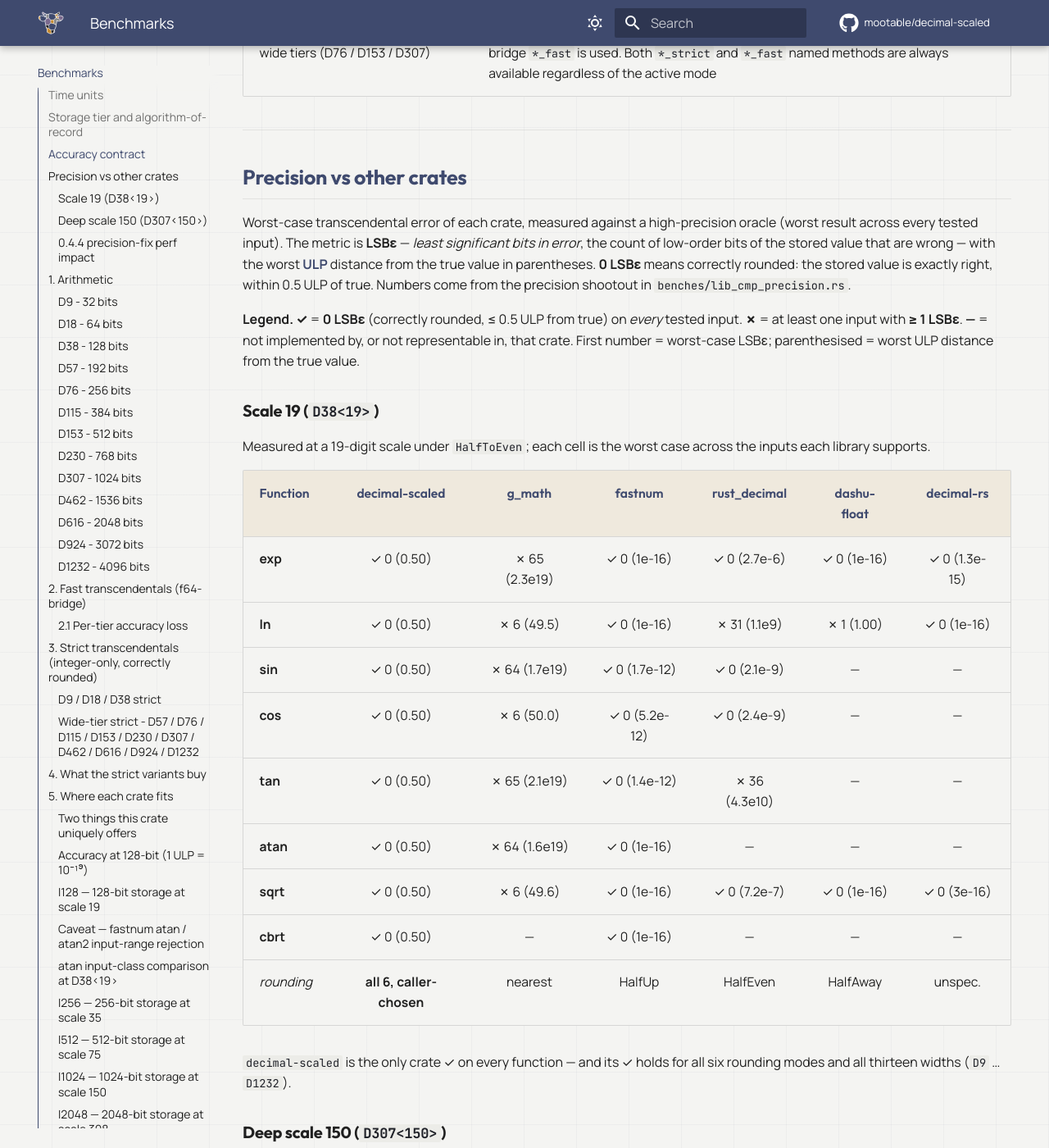
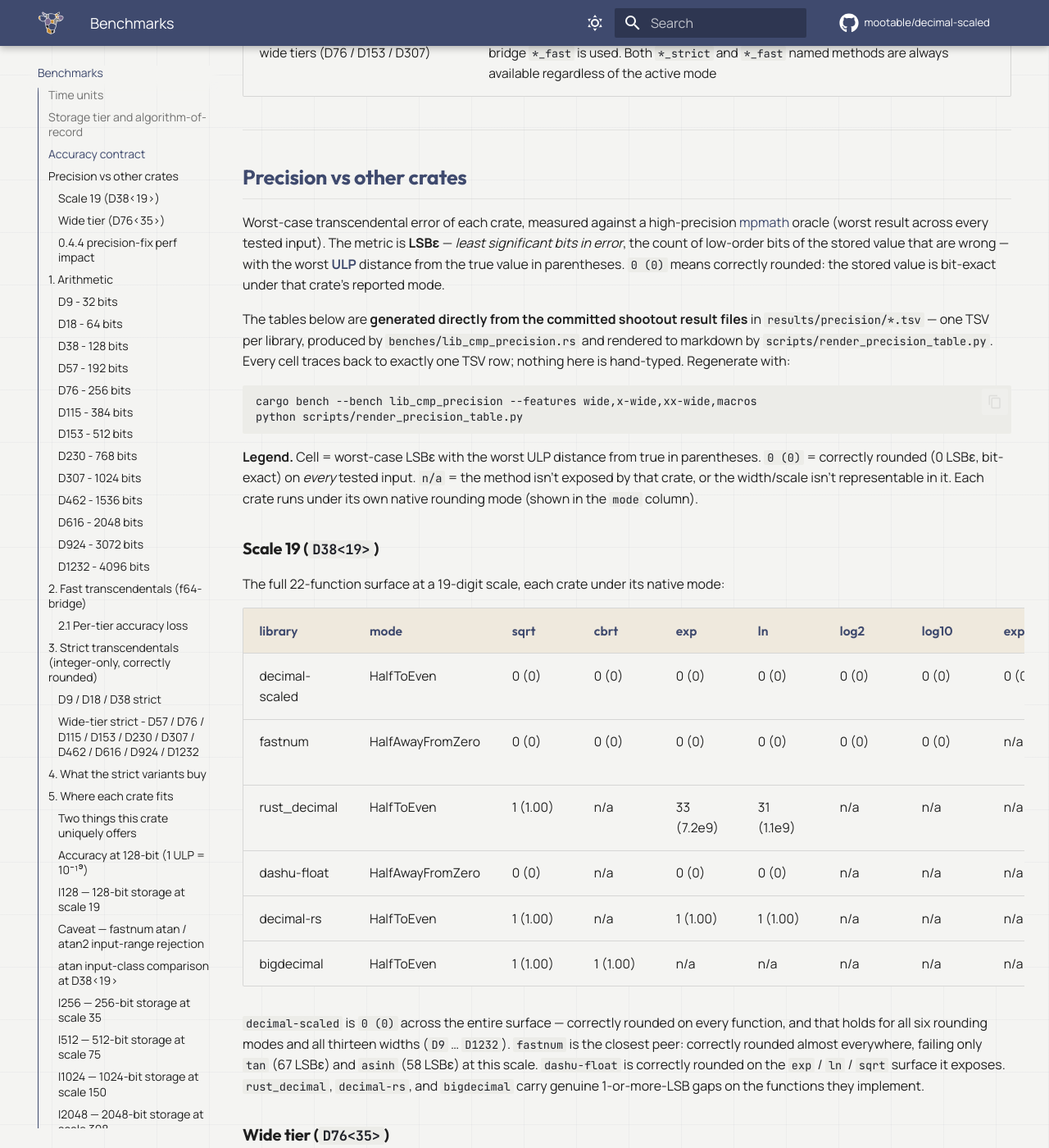
Before and after one commit to mootable/decimal-scaled, an MkDocs documentation site: the page built from docs/benchmarks.md, in a window 1280 px wide and 1400 px high, scrolled down 4172 px. Shown: the whole window at 82% size. Built offline with MkDocs 1.6.1 and Material for MkDocs 9.7.7, drawn with Linux system fonts in a browser that asks for light colours; comment, search, counter and statistics services are not loaded; some of the changed text lies outside the part shown.

Commit message:
docs(precision): regenerate README + benchmarks LSBε tables from results/precision/*.tsv (#68)
The README precision-USP table and the benchmarks LSBε section both
understated the field: they marked fastnum correctly-rounded on every
function and implied an all-✓-vs-failing split that the harness data
does not support. They also carried a `g_math` column and a deep
150-digit table with no backing result file.

Regenerate both tables straight from the committed shootout result
files (results/precision/*.tsv, the single source produced by
benches/lib_cmp_precision.rs). Add scripts/render_precision_table.py —
the Python sibling of the bench's render_from_files routine (same
column order, same `lsbe (ulp)` cell format) — so the markdown can be
refreshed without re-running the multi-minute oracle sweep. Every cell
now traces back to exactly one TSV row.

Corrected reality:
- decimal-scaled: 0 (0) across the whole 22-function surface, both widths
- fastnum: correctly rounded almost everywhere, failing only tan
  (67 LSBε, 1.1e20 ULP) and asinh (58 LSBε) at D38<19>
- dashu-float: correctly rounded on its exp/ln/sqrt surface
- rust_decimal / decimal-rs / bigdecimal: genuine 1+ LSB gaps

Drop the unbacked g_math column and the deep-150 table from the
shootout section (no TSV source); the separate library_comparison
spot-check and survey tables that legitimately cite g_math are
untouched.

````diff
--- a/docs/benchmarks.md
+++ b/docs/benchmarks.md
@@ -136,66 +136,77 @@
 ## Precision vs other crates
 
 Worst-case transcendental error of each crate, measured against a
-high-precision oracle (worst result across every tested input). The
-metric is **LSBε** — *least significant bits in error*, the count of
-low-order bits of the stored value that are wrong — with the worst
-**[ULP][ULP]** distance from the true value in parentheses. **0 LSBε**
-means correctly rounded: the stored value is exactly right, within
-0.5 ULP of true. Numbers come from the precision shootout in
-[`benches/lib_cmp_precision.rs`](../benches/lib_cmp_precision.rs).
+high-precision [mpmath][mpmath] oracle (worst result across every
+tested input). The metric is **LSBε** — *least significant bits in
+error*, the count of low-order bits of the stored value that are wrong
+— with the worst **[ULP][ULP]** distance from the true value in
+parentheses. `0 (0)` means correctly rounded: the stored value is
+bit-exact under that crate's reported mode.
+
+The tables below are **generated directly from the committed shootout
+result files** in [`results/precision/*.tsv`](../results/precision/)
+— one TSV per library, produced by
+[`benches/lib_cmp_precision.rs`](../benches/lib_cmp_precision.rs) and
+rendered to markdown by
+[`scripts/render_precision_table.py`](../scripts/render_precision_table.py).
+Every cell traces back to exactly one TSV row; nothing here is
+hand-typed. Regenerate with:
+
+```sh
+cargo bench --bench lib_cmp_precision --features wide,x-wide,xx-wide,macros
+python scripts/render_precision_table.py
+```
 
 [ULP]: https://en.wikipedia.org/wiki/Unit_in_the_last_place
-
-**Legend.** **✓** = **0 LSBε** (correctly rounded, ≤ 0.5 ULP from
-true) on *every* tested input. **✗** = at least one input with
-**≥ 1 LSBε**. **—** = not implemented by, or not representable in,
-that crate. First number = worst-case LSBε; parenthesised = worst
-ULP distance from the true value.
+[mpmath]: https://mpmath.org/
+
+**Legend.** Cell = worst-case LSBε with the worst ULP distance from
+true in parentheses. `0 (0)` = correctly rounded (0 LSBε, bit-exact)
+on *every* tested input. `n/a` = the method isn't exposed by that
+crate, or the width/scale isn't representable in it. Each crate runs
+under its own native rounding mode (shown in the `mode` column).
 
 ### Scale 19 (`D38<19>`)
 
-Measured at a 19-digit scale under `HalfToEven`; each cell is the
-worst case across the inputs each library supports.
-
-| Function | decimal-scaled | g_math | fastnum | rust_decimal | dashu-float | decimal-rs |
-|---|:--:|:--:|:--:|:--:|:--:|:--:|
-| **exp**  | ✓ 0 (0.50) | ✗ 65 (2.3e19) | ✓ 0 (1e-16)  | ✓ 0 (2.7e-6) | ✓ 0 (1e-16) | ✓ 0 (1.3e-15) |
-| **ln**   | ✓ 0 (0.50) | ✗ 6 (49.5)    | ✓ 0 (1e-16)  | ✗ 31 (1.1e9) | ✗ 1 (1.00) | ✓ 0 (1e-16) |
-| **sin**  | ✓ 0 (0.50) | ✗ 64 (1.7e19) | ✓ 0 (1.7e-12)| ✓ 0 (2.1e-9) | — | — |
-| **cos**  | ✓ 0 (0.50) | ✗ 6 (50.0)    | ✓ 0 (5.2e-12)| ✓ 0 (2.4e-9) | — | — |
-| **tan**  | ✓ 0 (0.50) | ✗ 65 (2.1e19) | ✓ 0 (1.4e-12)| ✗ 36 (4.3e10) | — | — |
-| **atan** | ✓ 0 (0.50) | ✗ 64 (1.6e19) | ✓ 0 (1e-16)  | — | — | — |
-| **sqrt** | ✓ 0 (0.50) | ✗ 6 (49.6)    | ✓ 0 (1e-16)  | ✓ 0 (7.2e-7) | ✓ 0 (1e-16) | ✓ 0 (3e-16) |
-| **cbrt** | ✓ 0 (0.50) | — | ✓ 0 (1e-16) | — | — | — |
-| *rounding* | **all 6, caller-chosen** | nearest | HalfUp | HalfEven | HalfAway | unspec. |
-
-`decimal-scaled` is the only crate ✓ on every function — and its ✓
-holds for all six rounding modes and all thirteen widths
-(`D9` … `D1232`).
-
-### Deep scale 150 (`D307<150>`)
-
-Repeat the test at a 150-digit scale. The fixed-precision crates
-(g_math ≈ 19, rust_decimal ≈ 28, fastnum ≈ 34, decimal-rs ≈ 38
-digits) can no longer represent the value at all, so they score "—".
-The lone arbitrary-precision peer that reaches it, `dashu-float`,
-still misses `ln`. Only `decimal-scaled` computes all eight functions
-correctly at this depth.
-
-| Function | decimal-scaled | dashu-float | g_math | fastnum | rust_decimal | decimal-rs | bigdecimal |
-|---|:--:|:--:|:--:|:--:|:--:|:--:|:--:|
-| **exp**  | ✓ 0 (0.00) | ✓ 0 (0.00) | — | — | — | — | — |
-| **ln**   | ✓ 0 (0.00) | ✗ 1 (1.00) | — | — | — | — | — |
-| **sin**  | ✓ 0 (0.00) | — | — | — | — | — | — |
-| **cos**  | ✓ 0 (0.00) | — | — | — | — | — | — |
-| **tan**  | ✓ 0 (0.00) | — | — | — | — | — | — |
-| **atan** | ✓ 0 (0.00) | — | — | — | — | — | — |
-| **sqrt** | ✓ 0 (0.00) | ✓ 0 (0.00) | — | — | — | — | — |
-| **cbrt** | ✓ 0 (0.00) | — | — | — | — | — | — |
-
-`decimal-scaled` is the only all-✓ crate at both scales — the
-guarantee holds across all six rounding modes and all thirteen
-widths.
+The full 22-function surface at a 19-digit scale, each crate under its
+native mode:
+
+| library | mode | sqrt | cbrt | exp | ln | log2 | log10 | exp2 | sin | cos | tan | atan | asin | acos | sinh | cosh | tanh | asinh | acosh | atanh | log | atan2 | powf |
+|---|---|---|---|---|---|---|---|---|---|---|---|---|---|---|---|---|---|---|---|---|---|---|---|
+| decimal-scaled | HalfToEven | 0 (0) | 0 (0) | 0 (0) | 0 (0) | 0 (0) | 0 (0) | 0 (0) | 0 (0) | 0 (0) | 0 (0) | 0 (0) | 0 (0) | 0 (0) | 0 (0) | 0 (0) | 0 (0) | 0 (0) | 0 (0) | 0 (0) | 0 (0) | 0 (0) | 0 (0) |
+| fastnum | HalfAwayFromZero | 0 (0) | 0 (0) | 0 (0) | 0 (0) | 0 (0) | 0 (0) | n/a | 0 (0) | 0 (0) | 67 (1.1e20) | 0 (0) | 0 (0) | 0 (0) | 0 (0) | 0 (0) | 0 (0) | 58 (2.0e17) | 0 (0) | 0 (0) | n/a | n/a | 0 (0) |
+| rust_decimal | HalfToEven | 1 (1.00) | n/a | 33 (7.2e9) | 31 (1.1e9) | n/a | n/a | n/a | 1 (1.00) | 1 (1.00) | 36 (4.3e10) | n/a | n/a | n/a | n/a | n/a | n/a | n/a | n/a | n/a | n/a | n/a | n/a |
+| dashu-float | HalfAwayFromZero | 0 (0) | n/a | 0 (0) | 0 (0) | n/a | n/a | n/a | n/a | n/a | n/a | n/a | n/a | n/a | n/a | n/a | n/a | n/a | n/a | n/a | n/a | n/a | n/a |
+| decimal-rs | HalfToEven | 1 (1.00) | n/a | 1 (1.00) | 1 (1.00) | n/a | n/a | n/a | n/a | n/a | n/a | n/a | n/a | n/a | n/a | n/a | n/a | n/a | n/a | n/a | n/a | n/a | n/a |
+| bigdecimal | HalfToEven | 1 (1.00) | 1 (1.00) | n/a | n/a | n/a | n/a | n/a | n/a | n/a | n/a | n/a | n/a | n/a | n/a | n/a | n/a | n/a | n/a | n/a | n/a | n/a | n/a |
+
+`decimal-scaled` is `0 (0)` across the entire surface — correctly
+rounded on every function, and that holds for all six rounding modes
+and all thirteen widths (`D9` … `D1232`). `fastnum` is the closest
+peer: correctly rounded almost everywhere, failing only `tan`
+(67 LSBε) and `asinh` (58 LSBε) at this scale. `dashu-float` is
+correctly rounded on the `exp` / `ln` / `sqrt` surface it exposes.
+`rust_decimal`, `decimal-rs`, and `bigdecimal` carry genuine
+1-or-more-LSB gaps on the functions they implement.
+
+### Wide tier (`D76<35>`)
+
+The 35-digit subset that has an oracle table. `fastnum` and
+`rust_decimal` have no representation at this scale, so they score
+`n/a` throughout; `decimal-rs` reaches it but accumulates large gaps on
+`sqrt` and `exp`.
+
+| library | mode | sqrt | cbrt | exp | ln | sin | cos | tan | atan |
+|---|---|---|---|---|---|---|---|---|---|
+| decimal-scaled | HalfToEven | 0 (0) | 0 (0) | 0 (0) | 0 (0) | 0 (0) | 0 (0) | 0 (0) | 0 (0) |
+| fastnum | HalfAwayFromZero | n/a | n/a | n/a | n/a | n/a | n/a | n/a | n/a |
+| rust_decimal | HalfToEven | n/a | n/a | n/a | n/a | n/a | n/a | n/a | n/a |
+| dashu-float | HalfAwayFromZero | 0 (0) | n/a | 0 (0) | 0 (0) | n/a | n/a | n/a | n/a |
+| decimal-rs | HalfToEven | 58 (2.3e17) | n/a | 130 (3.3e38) | 1 (1.00) | n/a | n/a | n/a | n/a |
+| bigdecimal | HalfToEven | 1 (1.00) | 1 (1.00) | n/a | n/a | n/a | n/a | n/a | n/a |
+
+`decimal-scaled` remains `0 (0)` across this width too, and `dashu-float`
+stays correctly rounded on the surface it exposes.
 
 ### 0.4.4 precision-fix perf impact
 
````
Also changed, not shown: README.md (+38 -36 lines), 1 other file.
